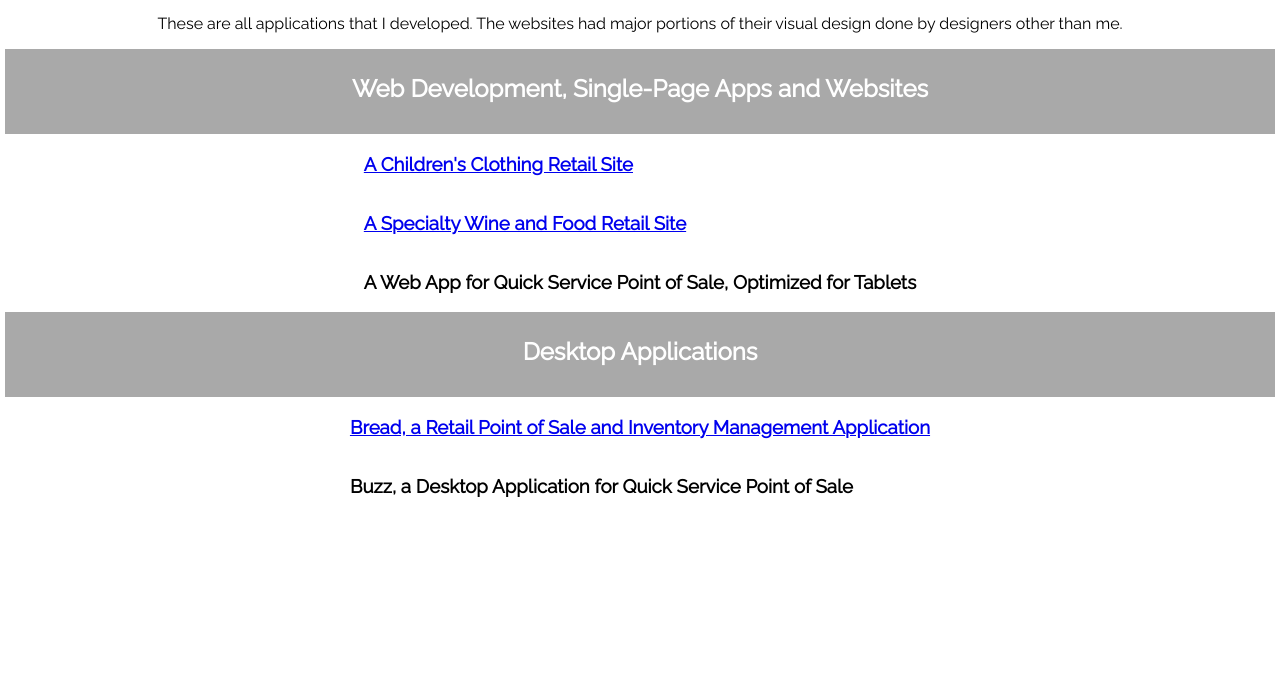
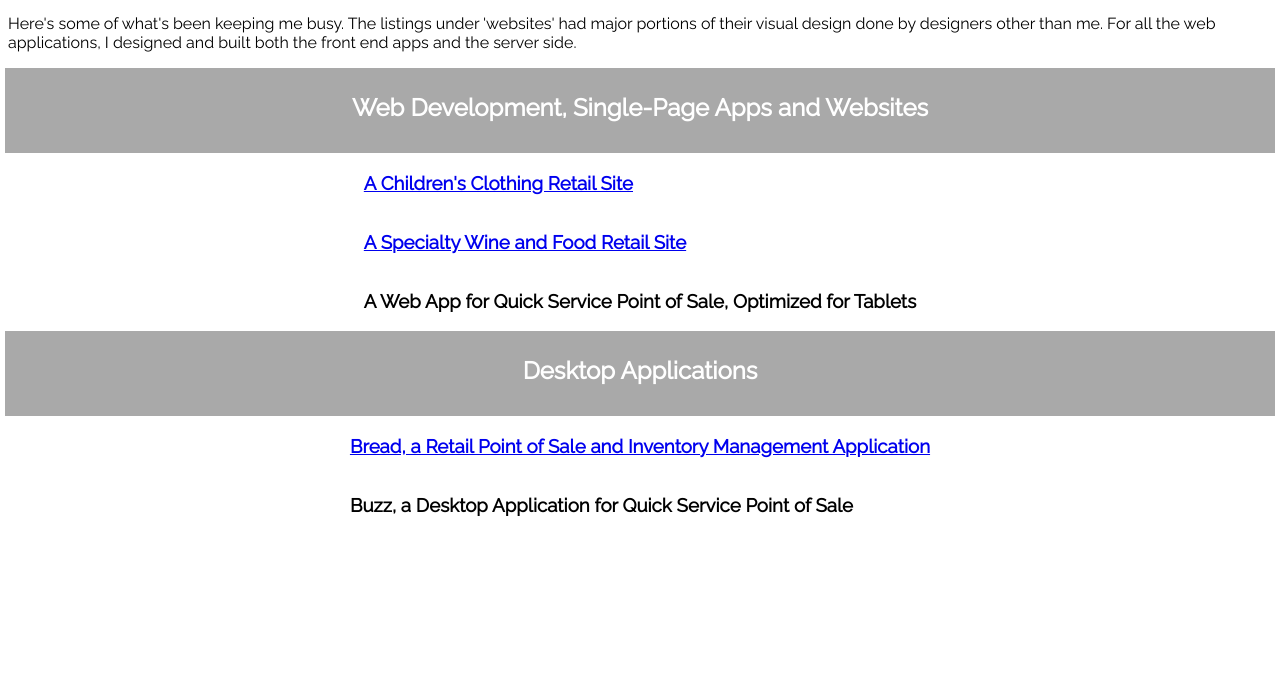
Before and after one commit to matthewmorgan/matthewmorgan, a plain HTML site: page index.html in a window 1280 px wide. Shown: the part 125-800 px from the top of the page. Drawn offline with Linux system fonts and the light colour scheme.

Commit message:
Update index.html

```diff
--- a/index.html
+++ b/index.html
@@ -11,7 +11,8 @@
     </h1>
 </div>
 <div class="sometext">
-    <p>These are all applications that I developed.  The websites had major portions of their visual design done by designers other than me.</p>
+    <p>Here's some of what's been keeping me busy.  The listings under 'websites' had major portions of their
+    visual design done by designers other than me.  For all the web applications, I designed and built both the front end apps and the server side.</p>
 </div>
 
 <div class="banner"><h2>Web Development, Single-Page Apps and Websites</h2></div>
```
